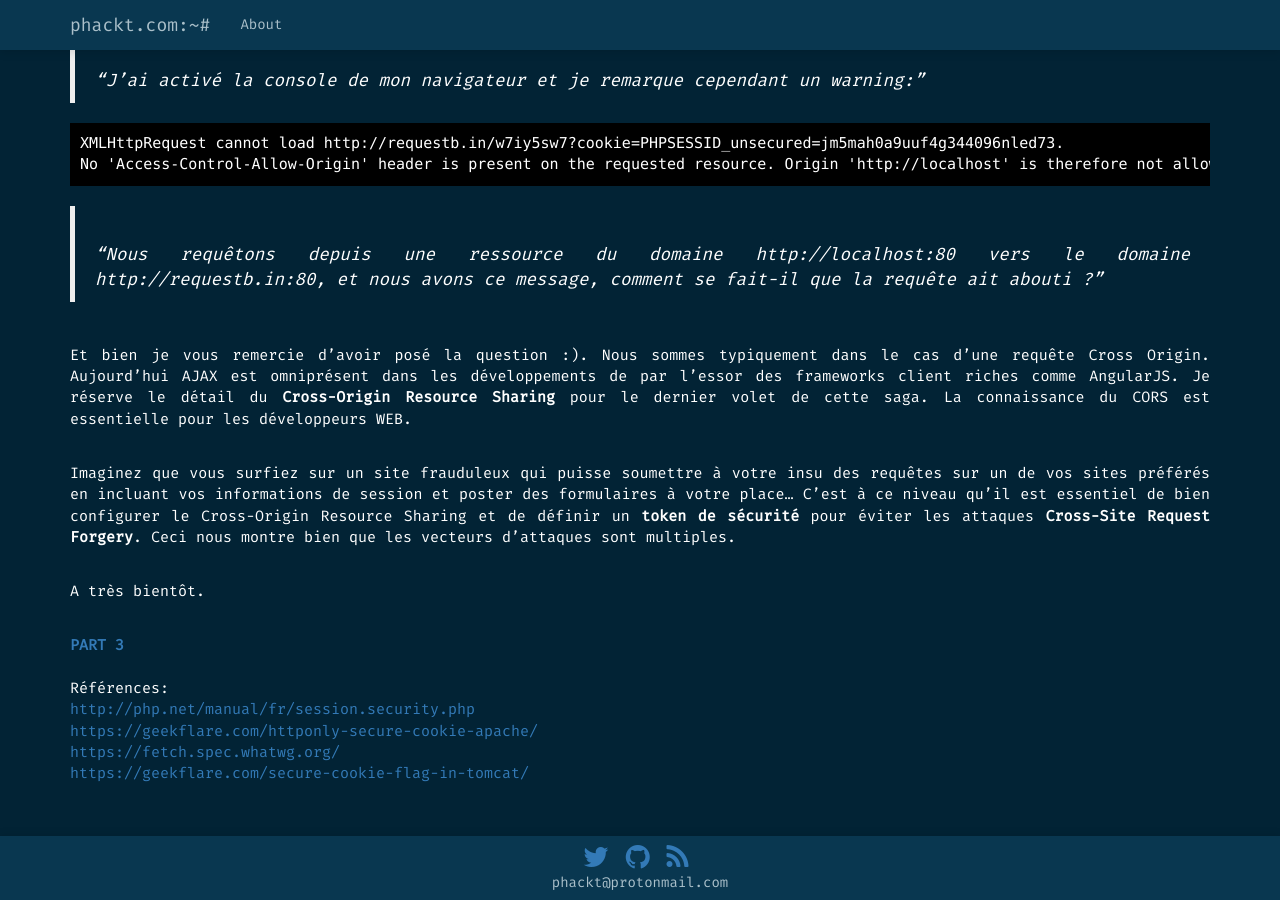
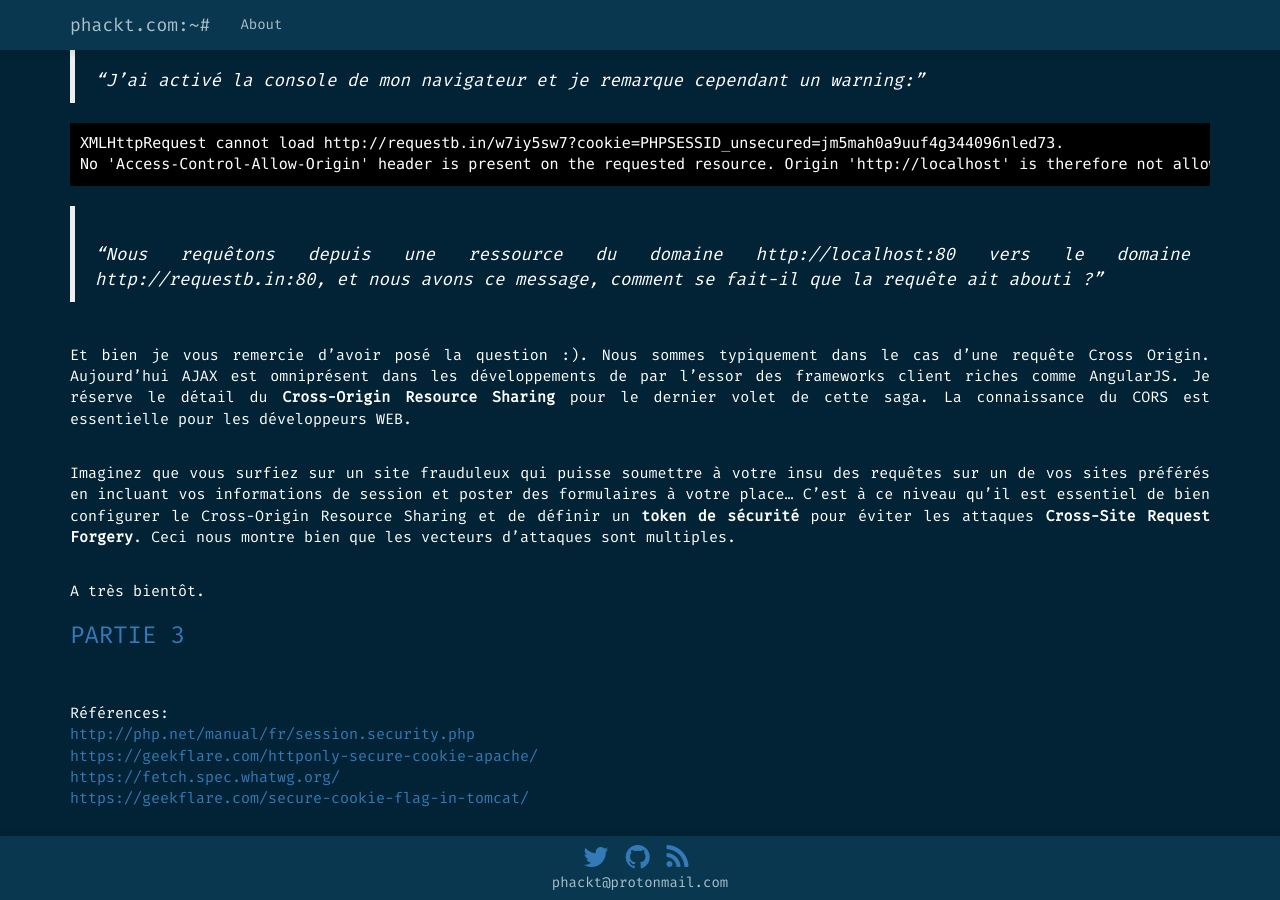
Before and after one commit to phackt/phackt.github.io, a Jekyll site: the page built from _posts/2016-08-15-xss-cors-csrf-partie-2-xss-cookies-session.markdown, in a window 1280 px wide and 900 px high, scrolled down 4034 px. Built offline with Jekyll 4.4.1, drawn with Linux system fonts in a browser that asks for light colours; nearby versions of some CDN libraries; some web fonts are replaced; comment, search, counter and statistics services are not loaded.

Commit message:
Update 2016-08-15-xss-cors-csrf-partie-2-xss-cookies-session.markdown

```diff
--- a/_posts/2016-08-15-xss-cors-csrf-partie-2-xss-cookies-session.markdown
+++ b/_posts/2016-08-15-xss-cors-csrf-partie-2-xss-cookies-session.markdown
@@ -136,8 +136,7 @@ Imaginez que vous surfiez sur un site frauduleux qui puisse soumettre à votre i
 
 A très bientôt.
 
-**[PART 3](https://phackt.com/xss-cors-csrf-partie-3-cors-csrf)**
-<br />
+### [PARTIE 3](https://phackt.com/xss-cors-csrf-partie-3-cors-csrf)
 <br />
 Références:
 [http://php.net/manual/fr/session.security.php](http://php.net/manual/fr/session.security.php)
```
